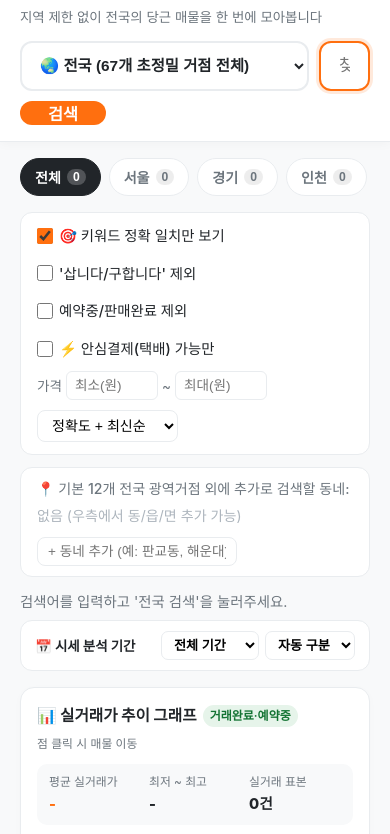
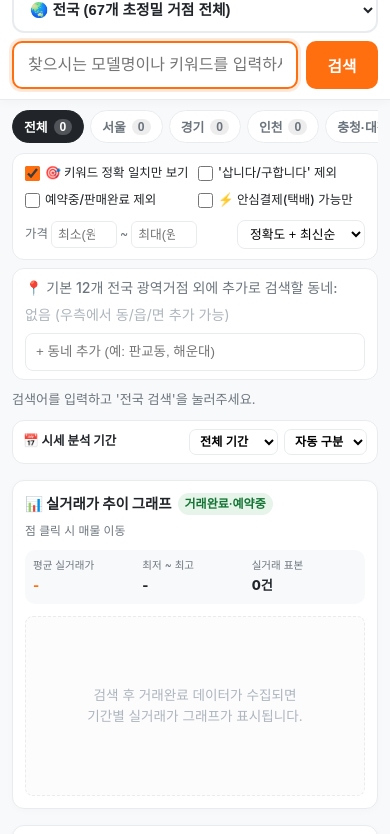
Before and after one commit to HyungdukSeo/daangn-nationwide-search, a website: page public/index.html in a window 390 px wide. Shown: the part 86-920 px from the top of the page. Drawn offline with Linux system fonts and the light colour scheme.

Commit message:
Optimize mobile UI: full-width 2-row search bar with large input, 2-column card grid, streamlined filters, and compact charts

```diff
--- a/public/index.html
+++ b/public/index.html
@@ -735,6 +735,288 @@
     @keyframes spin {
       to { transform: rotate(360deg); }
     }
+
+    /* =========================================================
+       모바일 화면 최적화 (스마트폰 & 태블릿 세로 모드)
+       ========================================================= */
+    @media (max-width: 768px) {
+      .header-inner {
+        padding: 10px 12px;
+        gap: 8px;
+      }
+
+      .top-bar {
+        gap: 6px;
+      }
+
+      .brand {
+        font-size: 1.15rem;
+        gap: 6px;
+      }
+
+      .brand-badge {
+        font-size: 0.68rem;
+        padding: 2px 7px;
+        white-space: normal;
+        line-height: 1.25;
+      }
+
+      .top-sub-text {
+        display: none;
+      }
+
+      /* 검색 폼 모바일 2행 그리드: 1행은 지역선택(100%), 2행은 입력창(1fr) + 버튼(auto) */
+      .search-row {
+        display: grid;
+        grid-template-columns: 1fr auto;
+        gap: 8px;
+        width: 100%;
+      }
+
+      .hub-select {
+        grid-column: 1 / -1;
+        width: 100%;
+        min-width: 0;
+        height: 46px;
+        padding: 10px 12px;
+        font-size: 0.92rem;
+      }
+
+      .search-input-wrap {
+        grid-column: 1 / 2;
+        width: 100%;
+        min-width: 0;
+      }
+
+      .search-input {
+        width: 100%;
+        height: 48px;
+        padding: 11px 14px;
+        font-size: 16px; /* iOS 자동 확대 방지 */
+        border-radius: 10px;
+      }
+
+      .search-btn {
+        grid-column: 2 / 3;
+        height: 48px;
+        padding: 0 20px;
+        font-size: 0.98rem;
+        border-radius: 10px;
+        min-width: 72px;
+      }
+
+      /* 컨트롤 바 및 여백 최적화 */
+      .controls-wrap,
+      .summary-bar,
+      main {
+        padding: 0 12px;
+      }
+
+      .controls-wrap {
+        margin-top: 10px;
+        gap: 8px;
+      }
+
+      /* 권역 탭 터치 스크롤 개선 */
+      .region-tabs {
+        gap: 6px;
+        padding-bottom: 2px;
+        -webkit-overflow-scrolling: touch;
+        scrollbar-width: none;
+      }
+      .region-tabs::-webkit-scrollbar {
+        display: none;
+      }
+
+      .region-tab {
+        padding: 6px 11px;
+        font-size: 0.8rem;
+      }
+
+      /* 상세 필터 바: 체크박스 2열 그리드 + 하단 가격/정렬 양끝 정렬 */
+      .filter-bar {
+        padding: 10px 12px;
+        gap: 10px;
+      }
+
+      .filter-checks {
+        display: grid;
+        grid-template-columns: 1fr 1fr;
+        width: 100%;
+        gap: 8px 6px;
+      }
+
+      .check-label {
+        font-size: 0.78rem;
+        gap: 5px;
+      }
+
+      .check-label input[type="checkbox"] {
+        width: 15px;
+        height: 15px;
+      }
+
+      .filter-right {
+        width: 100%;
+        display: flex;
+        align-items: center;
+        justify-content: space-between;
+        gap: 8px;
+      }
+
+      .price-inputs {
+        font-size: 0.78rem;
+        gap: 3px;
+      }
+
+      .price-inputs input {
+        width: 66px;
+        padding: 5px 6px;
+        font-size: 0.8rem;
+      }
+
+      .sort-select {
+        font-size: 0.8rem;
+        padding: 5px 8px;
+      }
+
+      /* 동네 추가 바 모바일 반응형 */
+      .custom-hub-bar {
+        padding: 8px 12px;
+        flex-direction: column;
+        align-items: stretch;
+        gap: 8px;
+      }
+
+      .add-region-wrap {
+        width: 100%;
+      }
+
+      .add-region-input {
+        width: 100%;
+        font-size: 0.84rem;
+        height: 38px;
+      }
+
+      .region-dropdown {
+        width: 100%;
+        left: 0;
+        right: 0;
+      }
+
+      /* 상태 요약 바 */
+      .summary-bar {
+        margin: 10px auto 6px;
+        font-size: 0.82rem;
+        flex-direction: column;
+        align-items: flex-start;
+        gap: 4px;
+      }
+
+      /* 매물 카드: 모바일 전용 2열 그리드 */
+      .grid {
+        grid-template-columns: repeat(2, 1fr);
+        gap: 10px;
+      }
+
+      .card {
+        border-radius: 10px;
+      }
+
+      .card-body {
+        padding: 9px 8px 10px;
+        gap: 4px;
+      }
+
+      .card-title {
+        font-size: 0.86rem;
+        line-height: 1.32;
+        -webkit-line-clamp: 2;
+      }
+
+      .card-price {
+        font-size: 0.96rem;
+        margin-top: 1px;
+      }
+
+      .card-desc {
+        font-size: 0.74rem;
+        -webkit-line-clamp: 1;
+      }
+
+      .region-line {
+        font-size: 0.72rem;
+      }
+
+      .region-tag {
+        padding: 1px 5px;
+        font-size: 0.7rem;
+        max-width: 80px;
+      }
+
+      .badges-overlay {
+        top: 6px;
+        left: 6px;
+        gap: 3px;
+      }
+
+      .badge {
+        font-size: 0.65rem;
+        padding: 2px 5px;
+        border-radius: 4px;
+      }
+
+      /* 상태 안내 박스 */
+      .state-box {
+        padding: 36px 14px;
+      }
+
+      /* 시세 그래프 패널 */
+      .chart-panel {
+        padding: 12px;
+        border-radius: 12px;
+      }
+
+      .chart-panel-title {
+        font-size: 0.9rem;
+      }
+
+      .chart-controls-bar {
+        padding: 8px 10px;
+        font-size: 0.78rem;
+      }
+
+      .chart-controls-bar select {
+        padding: 4px 6px;
+        font-size: 0.76rem;
+      }
+
+      .chart-stats {
+        padding: 8px 8px;
+        gap: 4px;
+      }
+
+      .stat-label {
+        font-size: 0.66rem;
+      }
+
+      .stat-val {
+        font-size: 0.82rem;
+      }
+
+      .chart-svg-wrap {
+        height: 180px;
+      }
+    }
+
+    @media (max-width: 360px) {
+      .grid {
+        grid-template-columns: 1fr;
+      }
+      .filter-checks {
+        grid-template-columns: 1fr;
+      }
+    }
   </style>
 </head>
 <body>
@@ -744,9 +1026,9 @@
       <div class="top-bar">
         <a href="/" class="brand">
           <span>🥕 당근 전국 통합 검색</span>
-          <span class="brand-badge">전국 67개 초정밀 거점 + 전국택배 통합 조회</span>
+          <span class="brand-badge">전국 69개 초정밀 거점 + 전국택배 통합 조회</span>
         </a>
-        <div style="font-size: 0.84rem; color: var(--text-sub);">
+        <div class="top-sub-text" style="font-size: 0.84rem; color: var(--text-sub);">
           지역 제한 없이 전국의 당근 매물을 한 번에 모아봅니다
         </div>
       </div>
```
